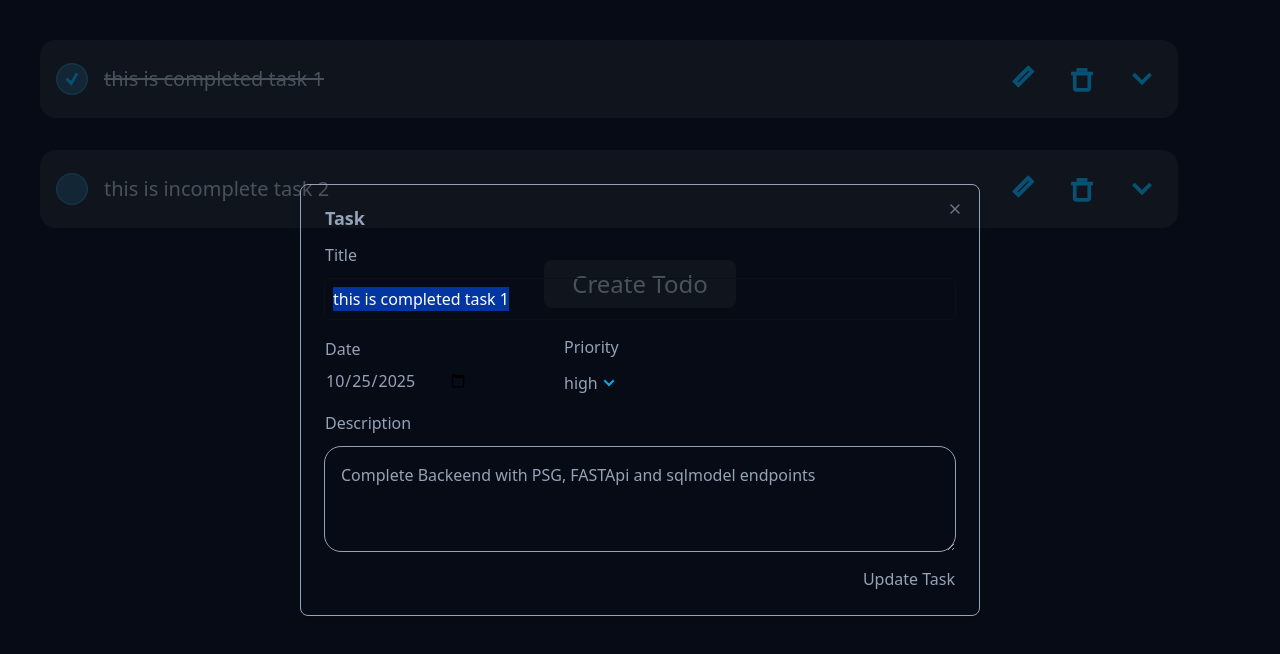
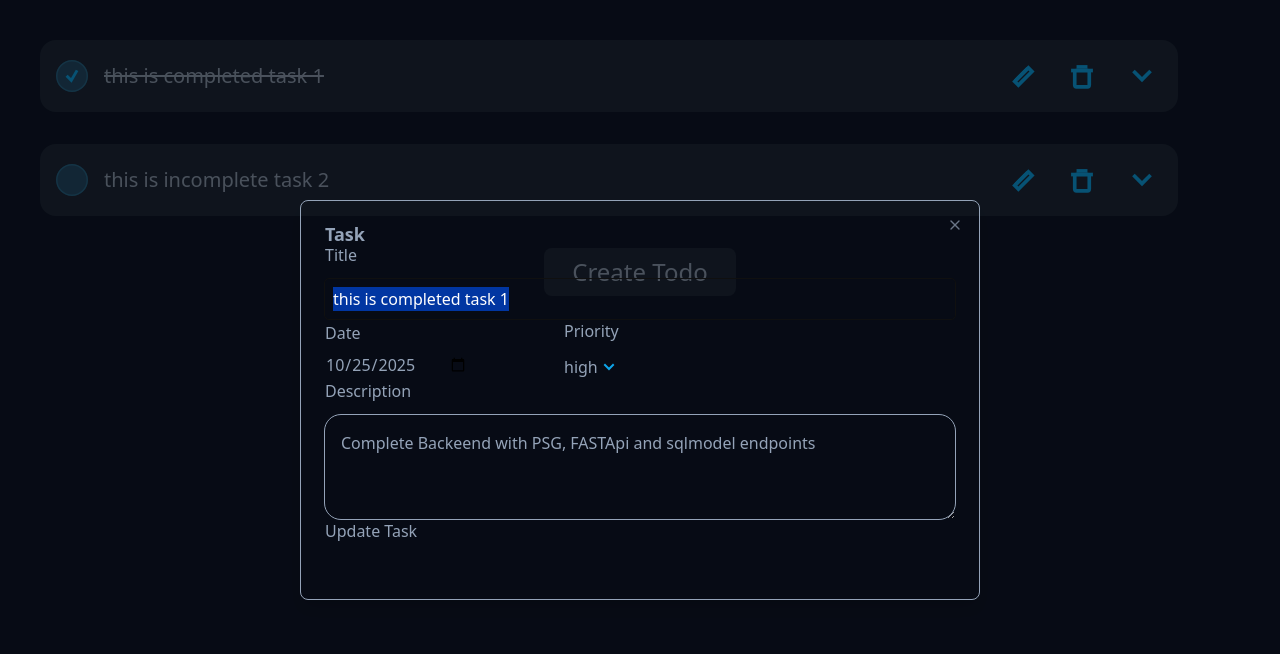
Before and after one commit to grishrana/todo, a React app in the folder frontend/: page / in a window 1280 px wide. Both pictures are taken after a click on the button 1021 px from the left and 76 px from the top of the page. Shown: the top 654 px of the page. Built offline with nearby package versions, Linux system fonts and the light colour scheme; the HTML template or start-up script is replaced by a standard one.

Commit message:
feat: handle task update

```diff
--- a/frontend/src/components/update-todo/UpdateTodoDialog.jsx
+++ b/frontend/src/components/update-todo/UpdateTodoDialog.jsx
@@ -1,58 +1,75 @@
 import {
   Dialog,
   DialogContent,
-  DialogFooter,
   DialogHeader,
   DialogTitle,
   DialogTrigger,
 } from "@/components/create-todo/dialog";
 import UpdateTaskIcon from "./UpdateTaskIcon";
 import PriorityDropdown from "../ui/PriorityDropDown";
+import { useState } from "react";
+import { useTodo } from "@/hooks/useTodo";
 
 export default function UpdateTodoDialog({todo}) {
+  const { updateTask } = useTodo();
+  const id = todo.id;
+  const [open, setOpen] = useState(false);
+  const [title, setTitle] = useState(todo.title);
+  const [date, setDate] = useState(todo.end_date);
+  const [priority, setPriority] = useState(todo.priority);
+  const [description, setDescription] = useState(todo.description);
 
-  const handleSubmit = (e) => {
+  const handleSubmit = async (e) => {
     e.preventDefault();
+    const isoDate = date ? new Date(date).toISOString() : "";
+     console.log("task updated..", { title, end_date: isoDate, priority, description });
+    await updateTask(
+      id, {
+        title,
+        end_date: isoDate,
+        priority,
+        description,
+      }
+    );
+    setOpen(false);
   }
 
   return (
-    <Dialog>
-      <form onSubmit={handleSubmit}>
+    <Dialog open={open} onOpenChange={setOpen}>
       <DialogTrigger asChild>
-          {/* <span>{todo.id}</span> */}
         <UpdateTaskIcon />
       </DialogTrigger>
       <DialogContent className="sm:max-w-[680px] min-h-[50%]">
+        <form onSubmit={handleSubmit}>
           <DialogHeader>
             <DialogTitle>Task</DialogTitle>
           </DialogHeader>
           <div className="grid gap-3">
             <label htmlFor="title">Title</label>
-            <input type="text" defaultValue={todo.title} name="title" id="title" className="outline rounded-sm p-2" />
+            <input type="text" defaultValue={title} onChange={(e)=>setTitle(e.target.value)} name="title" id="title" className="outline rounded-sm p-2" />
           </div>
           <div className="flex items-center gap-24">
             <div className="grid gap-2">
               <label htmlFor="date">Date</label>
               <input
                 type="date"
-                defaultValue={todo.end_date.split("T")[0]}
+                defaultValue={date.split(['T'])[0]}
+                onChange={(e)=>setDate(e.target.value)}
                 id="date" name="date" className="focus:outline-none"
                 />
             </div>
             <div className="grid gap-3">
               <label htmlFor="date">Priority</label>
-              <PriorityDropdown priority={todo.priority}/>
+              <PriorityDropdown priority={priority} setPriority={setPriority}/>
             </div>
           </div>
           <div className="grid gap-3">
             <label htmlFor="description">Description</label>
-            <textarea name="description" value={todo.description} id="description" rows={3} className="outline rounded-2xl p-4"></textarea>
+            <textarea name="description" value={description} onChange={(e)=>setDescription(e.target.value)} id="description" rows={3} className="outline rounded-2xl p-4"></textarea>
           </div>
-          <DialogFooter>
           <button type="submit">Update Task</button>
-          </DialogFooter>
+        </form>
       </DialogContent>
-      </form>
     </Dialog>
   )
 }
```
Lines whose indentation alone changed are shown as unchanged.
